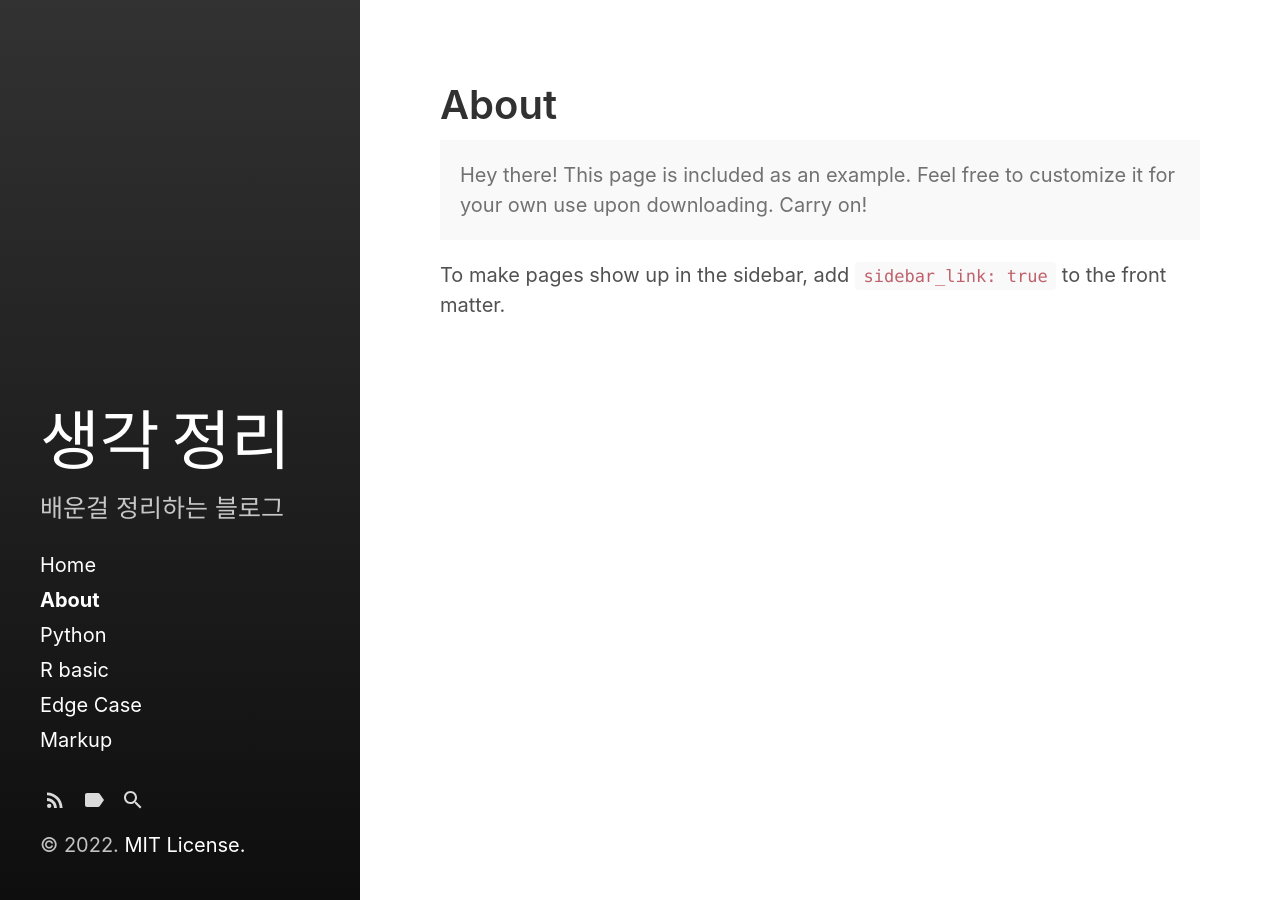
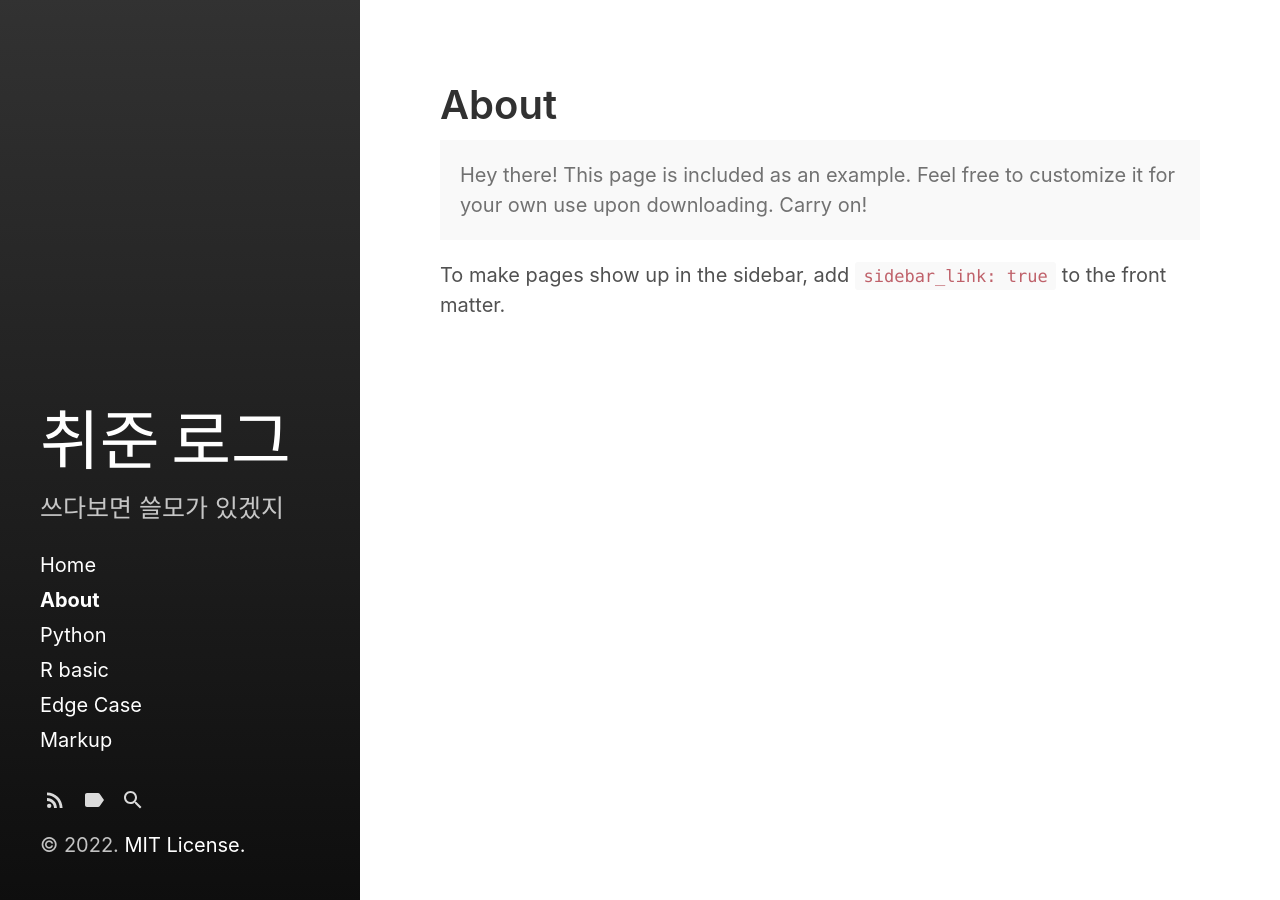
Before and after one commit to formroller/formroller.github.io, a Jekyll site: the page built from about.md, in a window 1280 px wide. Built offline with Jekyll 4.4.1, drawn with Linux system fonts in a browser that asks for light colours; Markdown is read by kramdown in place of the engine named in the settings.

Commit message:
문구 수정

```diff
--- a/_config.yml
+++ b/_config.yml
@@ -1,11 +1,11 @@
 # Dependencies
-markdown:         kr
+markdown:         kramdown
 highlighter:      rouge
 
 # Setup
-title:            '생각 정리'
+title:            '취준 로그'
 tagline:          'A Jekyll theme'
-description:      '배운걸 정리하는 블로그'
+description:      '쓰다보면 쓸모가 있겠지'
 url:              "https://formroller.github.io"
 baseurl:         ""
                   # the optional subpath of your site, e.g. "/blog"
```
